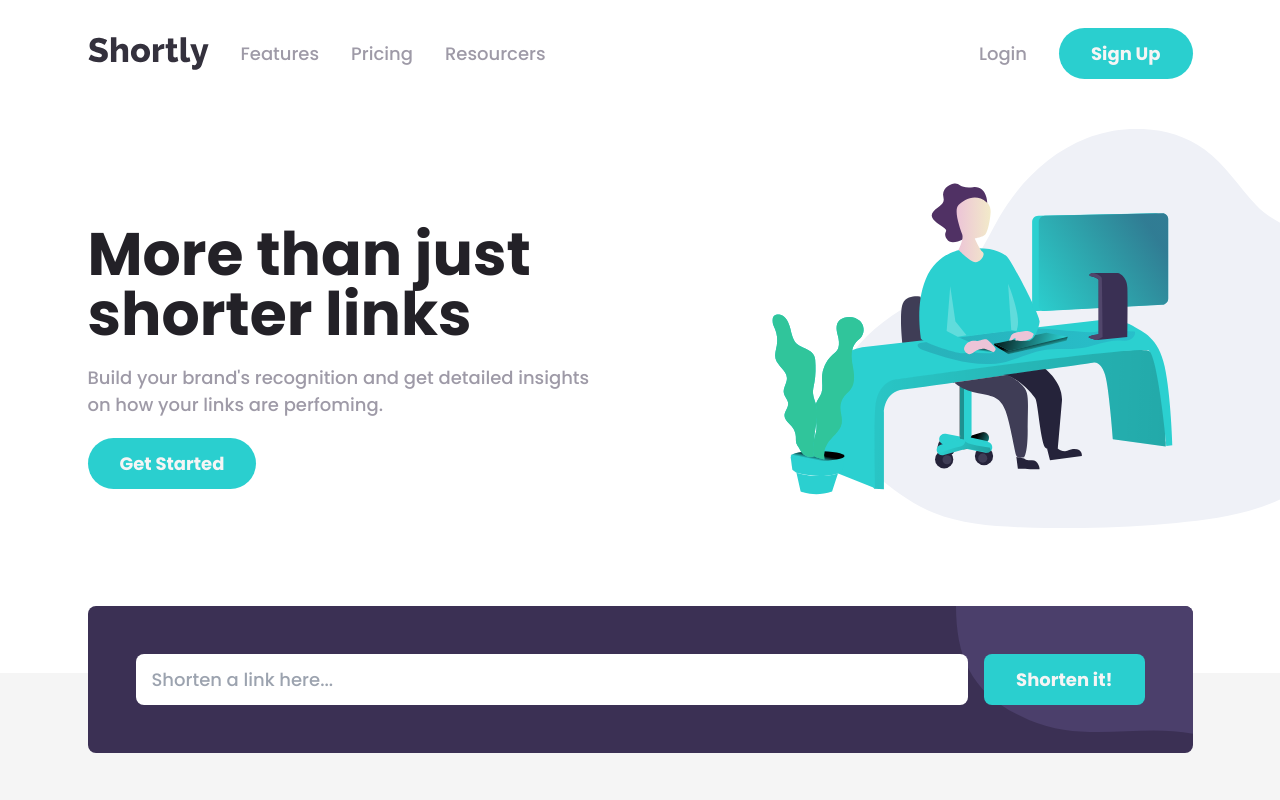
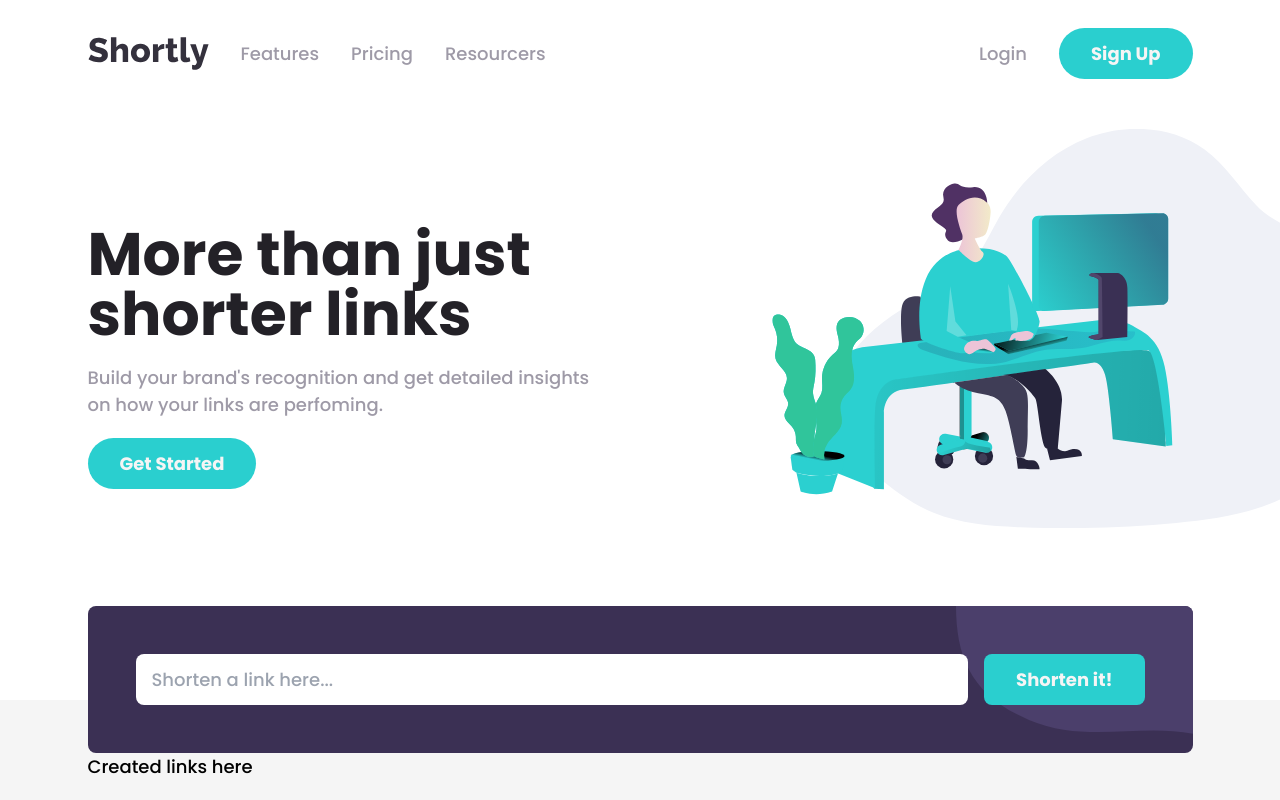
Before and after one commit to emiacerbi/url-shortener, a Next.js app: page / in a window 1280 px wide. Shown: the top 800 px of the page. Built offline with nearby package versions, Linux system fonts and the light colour scheme; no server answers; the database is empty.

Commit message:
link type

```diff
--- /dev/null
+++ b/components/CreatedLinks.tsx
@@ -0,0 +1,18 @@
+import { Link } from '../types'
+import Wrapper from './Wrapper'
+
+type Props = {
+  links: Link[]
+}
+
+function CreatedLinks({ links }: Props) {
+  return (
+    <section>
+      <Wrapper>
+        <h1>Created links here</h1>
+      </Wrapper>
+    </section>
+  )
+}
+
+export default CreatedLinks
--- a/components/Shortener.tsx
+++ b/components/Shortener.tsx
@@ -72,7 +72,7 @@ function Shortener() {
 
           <div className="md:flex-row gap-4 flex flex-col">
             <input
-              className={`py-3 px-4 rounded-lg focus:outline-none focus:ring w-full ${errorRing}`}
+              className={`py-3 px-4 rounded-lg hover:outline hover:outline-neutral-400 focus:outline-none focus:ring w-full ${errorRing}`}
               placeholder="Shorten a link here..."
               name="link"
               onChange={handleChange}
--- a/pages/[shortId].tsx
+++ b/pages/[shortId].tsx
@@ -35,6 +35,5 @@ export async function getServerSideProps({ params }: Props) {
       permantent: false,
       basePath: false,
     },
-    props: {},
   }
 }
--- a/pages/index.tsx
+++ b/pages/index.tsx
@@ -5,8 +5,23 @@ import AdvancedStatistics from '../components/AdvancedStatistics'
 import BoostLinks from '../components/BoostLinks'
 import Footer from '../components/Footer'
 import Shortener from '../components/Shortener'
+import CreatedLinks from '../components/CreatedLinks'
+import { PrismaClient } from '@prisma/client'
+import { Link } from '../types'
 
-export default function Home() {
+export async function getServerSideProps() {
+  const prisma = new PrismaClient()
+  const links = await prisma.link.findMany()
+
+  prisma.$disconnect()
+
+  return {
+    props: { links },
+  }
+}
+
+export default function Home({ links }: { links: Link[] }) {
+  console.log(links)
   return (
     <>
       <Head>
@@ -23,6 +38,7 @@ export default function Home() {
         <Header />
         <MainSection />
         <Shortener />
+        <CreatedLinks links={links} />
         <AdvancedStatistics />
         <BoostLinks />
         <Footer />
--- /dev/null
+++ b/types/index.ts
@@ -0,0 +1,6 @@
+export type Link = {
+  id: number
+  url: string
+  createdAt: Date
+  shortUrl: string
+}
```
